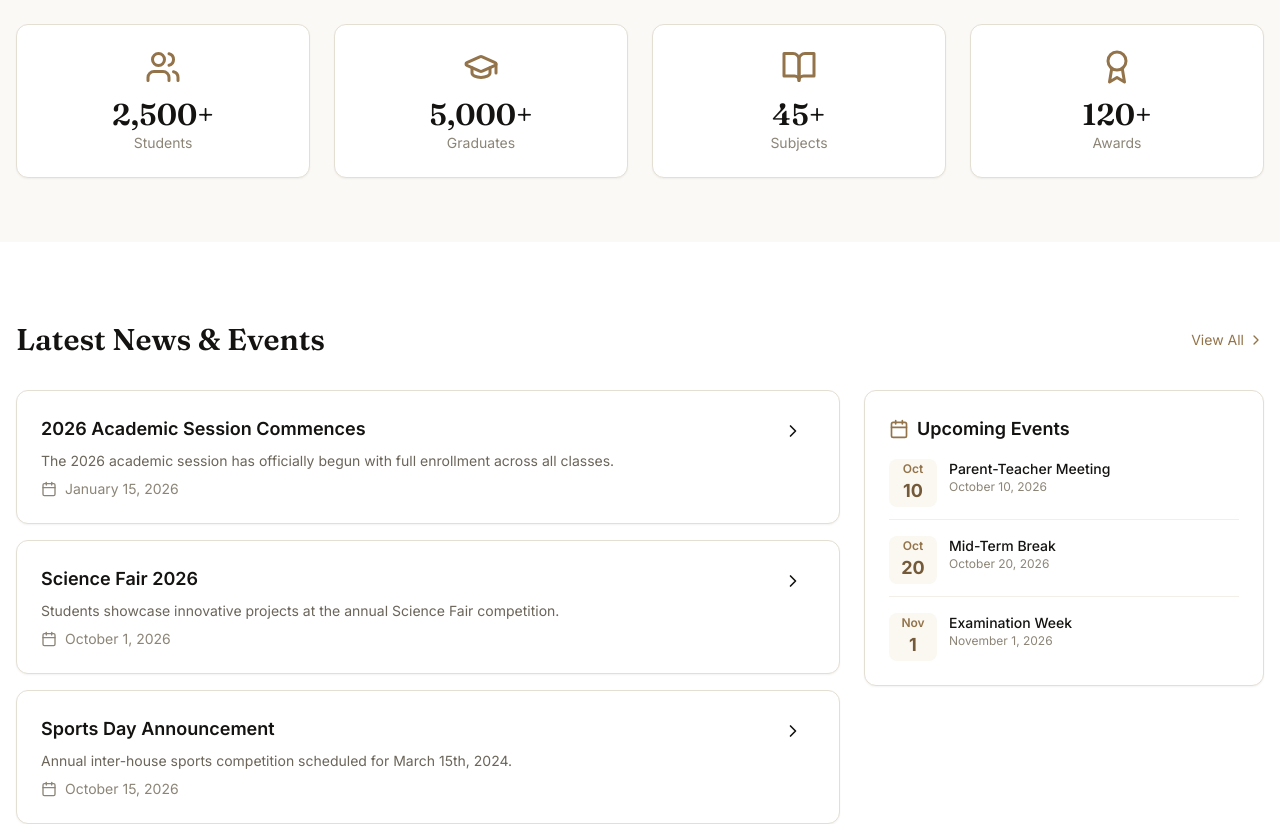
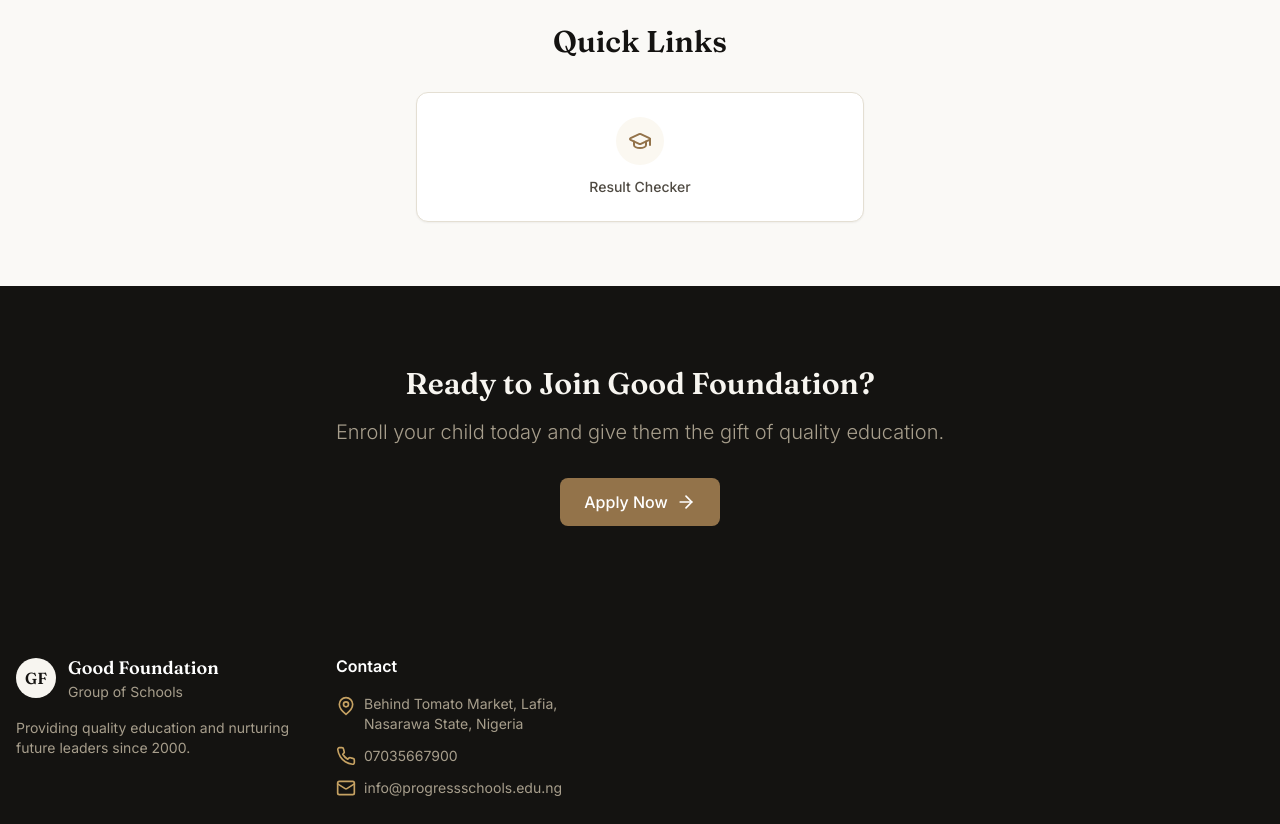
Before and after one commit to Omerta-Platforms/Good-foundation, a Next.js app: page / in a window 1280 px wide. Shown: the part 1360-2184 px from the top of the page. Built offline with nearby package versions, Linux system fonts and the light colour scheme.

Commit message:
Update page.tsx

```diff
--- a/src/app/page.tsx
+++ b/src/app/page.tsx
@@ -23,33 +23,6 @@ import { ThemeToggle } from '@/components/ui/theme-toggle'
 import { formatDate } from '@/lib/utils'
 
 // Mock data - replace with real data from API
-const latestNews = [
-  {
-    id: 1,
-    title: '2026 Academic Session Commences',
-    date: '2026-01-15',
-    excerpt: 'The 2026 academic session has officially begun with full enrollment across all classes.'
-  },
-  {
-    id: 2,
-    title: 'Science Fair 2026',
-    date: '2026-10-01',
-    excerpt: 'Students showcase innovative projects at the annual Science Fair competition.'
-  },
-  {
-    id: 3,
-    title: 'Sports Day Announcement',
-    date: '2026-10-15',
-    excerpt: 'Annual inter-house sports competition scheduled for March 15th, 2024.'
-  }
-]
-
-const upcomingEvents = [
-  { id: 1, title: 'Parent-Teacher Meeting', date: '2026-10-10' },
-  { id: 2, title: 'Mid-Term Break', date: '2026-10-20' },
-  { id: 3, title: 'Examination Week', date: '2026-11-01' }
-]
-
 const quickLinks = [
   { label: 'Result Checker', icon: GraduationCap, href: '/result-checker' }
 ]
@@ -200,111 +173,6 @@ export default function HomePage() {
         </div>
       </section>
 
-      {/* Quick Stats */}
-      <section className="py-16 bg-gray-50 dark:bg-gray-950">
-        <div className="container mx-auto px-4">
-          <div className="grid grid-cols-2 md:grid-cols-4 gap-6">
-            {[
-              { icon: Users, label: 'Students', value: '2,500+' },
-              { icon: GraduationCap, label: 'Graduates', value: '5,000+' },
-              { icon: BookOpen, label: 'Subjects', value: '45+' },
-              { icon: Award, label: 'Awards', value: '120+' }
-            ].map((stat, index) => {
-              const Icon = stat.icon
-              return (
-                <Card key={index}>
-                  <CardContent className="p-6 text-center">
-                    <Icon className="h-9 w-9 text-primary-600 dark:text-primary-400 mx-auto mb-3" />
-                    <p className="font-display text-3xl font-semibold text-ink dark:text-gray-200">{stat.value}</p>
-                    <p className="text-sm text-gray-500 dark:text-gray-400">{stat.label}</p>
-                  </CardContent>
-                </Card>
-              )
-            })}
-          </div>
-        </div>
-      </section>
-
-      {/* Latest News & Events */}
-      <section className="py-20 bg-white dark:bg-gray-900">
-        <div className="container mx-auto px-4">
-          <div className="flex items-center justify-between mb-8">
-            <h2 className="font-display text-3xl font-semibold text-ink dark:text-gray-200">
-              Latest News &amp; Events
-            </h2>
-            <Link href="#" className="text-sm text-primary-600 dark:text-primary-400 hover:underline flex items-center">
-              View All
-              <ChevronRight className="ml-1 h-4 w-4" />
-            </Link>
-          </div>
-
-          <div className="grid md:grid-cols-3 gap-6">
-            {/* News */}
-            <div className="md:col-span-2">
-              <div className="space-y-4">
-                {latestNews.map((news) => (
-                  <Card key={news.id}>
-                    <CardContent className="p-6">
-                      <div className="flex items-start justify-between">
-                        <div className="flex-1">
-                          <h3 className="text-lg font-semibold text-ink dark:text-gray-200 mb-2">
-                            {news.title}
-                          </h3>
-                          <p className="text-gray-600 dark:text-gray-300 text-sm mb-2">
-                            {news.excerpt}
-                          </p>
-                          <div className="flex items-center text-sm text-gray-500 dark:text-gray-400">
-                            <Calendar className="h-4 w-4 mr-2" />
-                            {formatDate(news.date)}
-                          </div>
-                        </div>
-                        <Button variant="ghost" size="sm">
-                          <ChevronRight className="h-5 w-5" />
-                        </Button>
-                      </div>
-                    </CardContent>
-                  </Card>
-                ))}
-              </div>
-            </div>
-
-            {/* Events */}
-            <div>
-              <Card>
-                <CardContent className="p-6">
-                  <h3 className="text-lg font-semibold text-ink dark:text-gray-200 mb-4 flex items-center">
-                    <Calendar className="h-5 w-5 mr-2 text-primary-600 dark:text-primary-400" />
-                    Upcoming Events
-                  </h3>
-                  <div className="space-y-4">
-                    {upcomingEvents.map((event) => (
-                      <div key={event.id} className="flex items-start space-x-3 pb-3 border-b border-gray-100 dark:border-gray-800 last:border-0 last:pb-0">
-                        <div className="flex-shrink-0 w-12 h-12 bg-primary-50 dark:bg-primary-950 rounded-lg flex flex-col items-center justify-center">
-                          <span className="text-xs text-primary-600 dark:text-primary-400 font-semibold">
-                            {new Date(event.date).toLocaleDateString('en-US', { month: 'short' })}
-                          </span>
-                          <span className="text-lg font-bold text-primary-700 dark:text-primary-400">
-                            {new Date(event.date).getDate()}
-                          </span>
-                        </div>
-                        <div>
-                          <p className="text-sm font-medium text-ink dark:text-gray-200">
-                            {event.title}
-                          </p>
-                          <p className="text-xs text-gray-500 dark:text-gray-400">
-                            {formatDate(event.date)}
-                          </p>
-                        </div>
-                      </div>
-                    ))}
-                  </div>
-                </CardContent>
-              </Card>
-            </div>
-          </div>
-        </div>
-      </section>
-
       {/* Quick Links */}
       <section className="py-16 bg-gray-50 dark:bg-gray-950">
         <div className="container mx-auto px-4">
@@ -329,30 +197,6 @@ export default function HomePage() {
                 </Link>
               )
             })}
-          </div>
-        </div>
-      </section>
-
-      {/* Gallery Preview */}
-      <section className="py-20 bg-white dark:bg-gray-900">
-        <div className="container mx-auto px-4">
-          <h2 className="font-display text-3xl font-semibold text-ink dark:text-gray-200 text-center mb-8">
-            School Gallery
-          </h2>
-          <div className="grid grid-cols-2 md:grid-cols-4 gap-4">
-            {[1, 2, 3, 4].map((i) => (
-              <div
-                key={i}
-                className="relative aspect-video bg-gray-100 dark:bg-gray-800 rounded-lg overflow-hidden cursor-pointer hover:opacity-90 transition-opacity"
-                onClick={() => setSelectedImage(`/images/gallery${i}.jpg`)}
-              >
-                <div className="absolute inset-0 flex items-center justify-center bg-gradient-to-b from-transparent to-black/30">
-                  <div className="absolute bottom-2 left-2 text-white text-sm font-medium">
-                    Gallery {i}
-                  </div>
-                </div>
-              </div>
-            ))}
           </div>
         </div>
       </section>
```
